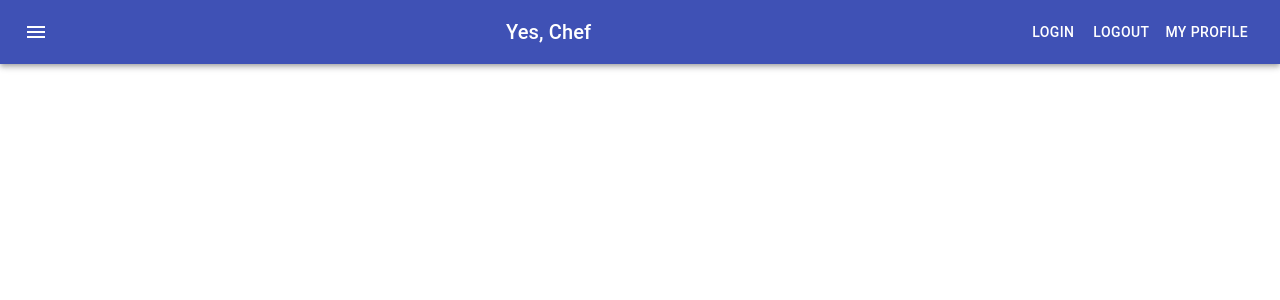
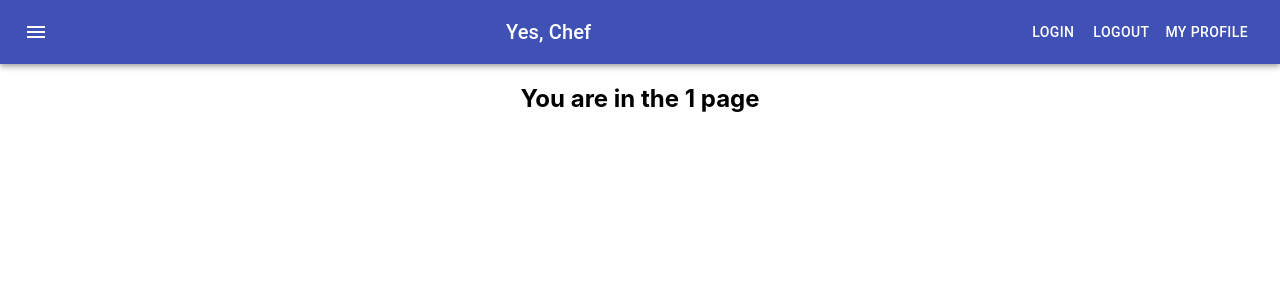
Before and after one commit to wyounis25/yes_chef_frontend, a React (Create React App) app: page /recipe/1 in a window 1280 px wide. Shown: the top 300 px of the page. Built offline with nearby package versions, Linux system fonts and the light colour scheme.

Commit message:
re-route to recipe.js

```diff
--- a/src/App.js
+++ b/src/App.js
@@ -47,7 +47,9 @@ export default class App extends React.Component {
             <Route path="/profile/:id" component={Profile}/>
             <Route path="/signup" component={SignUp}/>
             <Route path="/login" component={LogIn}/>
-            <Route path="/recipes/:label" component={Recipe}/>
+            <Route path= "/recipe/:id">
+           <Recipe/>
+          </Route>
           </Switch>
         </div>
       </Router>
--- a/src/components/Recipes/Recipe.js
+++ b/src/components/Recipes/Recipe.js
@@ -1,13 +1,17 @@
-import React, { Component } from 'react'
+import React from 'react'
+
 import Review from "./Review"
+import { useParams} from "react-router-dom";
 
-export default class Recipe extends Component {
-    render() {
-        return (
-            <div>
-                <h1>Recipe</h1>
-                <Review />
-            </div>
-        )
-    }
+
+
+function Recipe() {
+    const { id } = useParams()
+    return (
+        <div>
+          <h2> You are in the {id} page </h2>
+        </div>
+    )
 }
+
+export default Recipe
--- a/src/components/Recipes/RecipeCard.js
+++ b/src/components/Recipes/RecipeCard.js
@@ -7,9 +7,9 @@ import CardMedia from '@material-ui/core/CardMedia';
 import Typography from '@material-ui/core/Typography';
 import { makeStyles } from '@material-ui/core/styles';
 import Recipe from "./Recipe";
-import Form from "./components/Users/Form";
+//import Form from "./components/Users/Form";
 
-import { Link } from "react-router-dom";
+import { Link, useHistory, Route} from "react-router-dom";
 
 const useStyles = makeStyles((theme) => ({
 
@@ -27,19 +27,18 @@ const useStyles = makeStyles((theme) => ({
 }));
 
 export default function RecipeCard(props) {
+  const history = useHistory();
   const classes = useStyles();
   const recipe = props.recipe.recipe;
   const id = recipe.label.replace(/\s+/g, '-').toLowerCase();
 
   const handleOnClick = () => {
         console.log(id);
-        // <Link to={`/recipes/${id}`} component={Recipe} />
-        <Link to="/login" component={Form}/>
+        history.push(`/recipe/${id}`)
       }
-
       console.log()
-    return (
-      <Card className={classes.card} onClick={handleOnClick}>
+      return (
+        <Card className={classes.card} onClick={handleOnClick}>
         <CardMedia
           className={classes.cardMedia}
           image={recipe.image}
```
